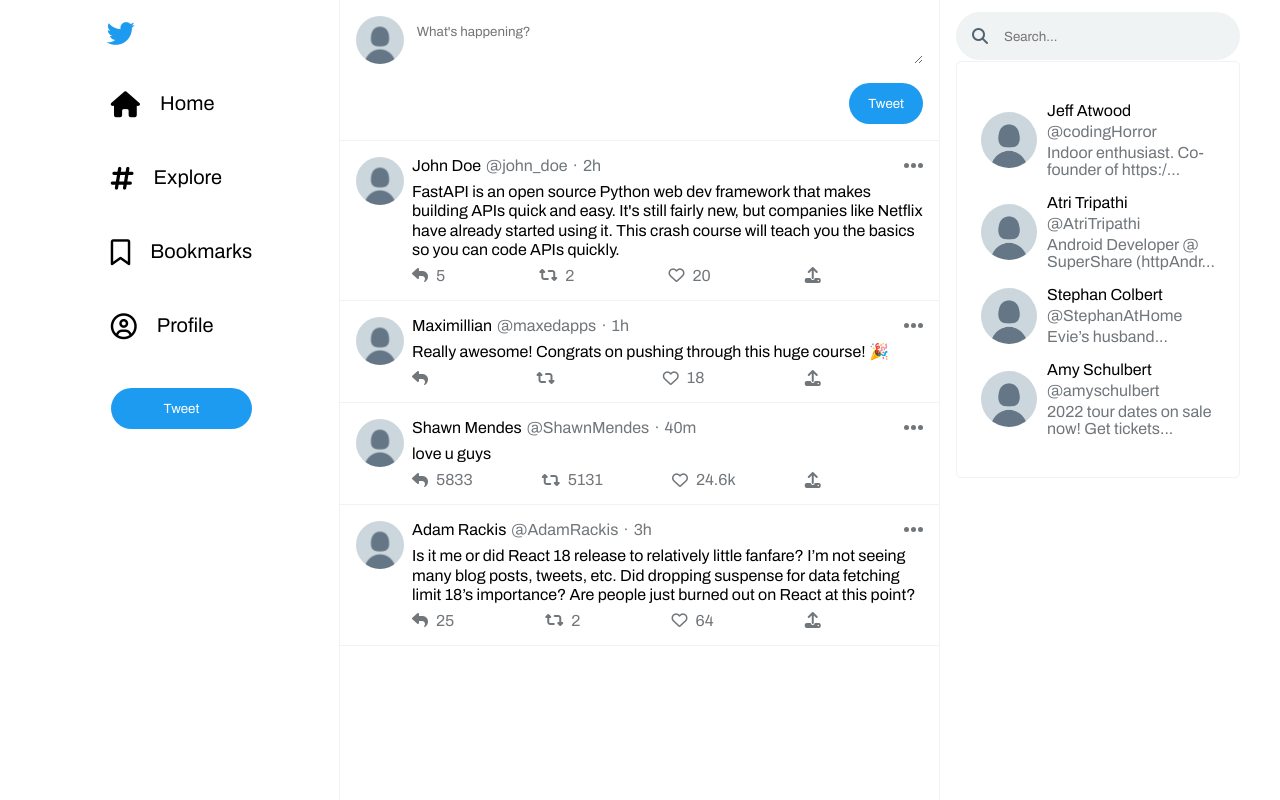
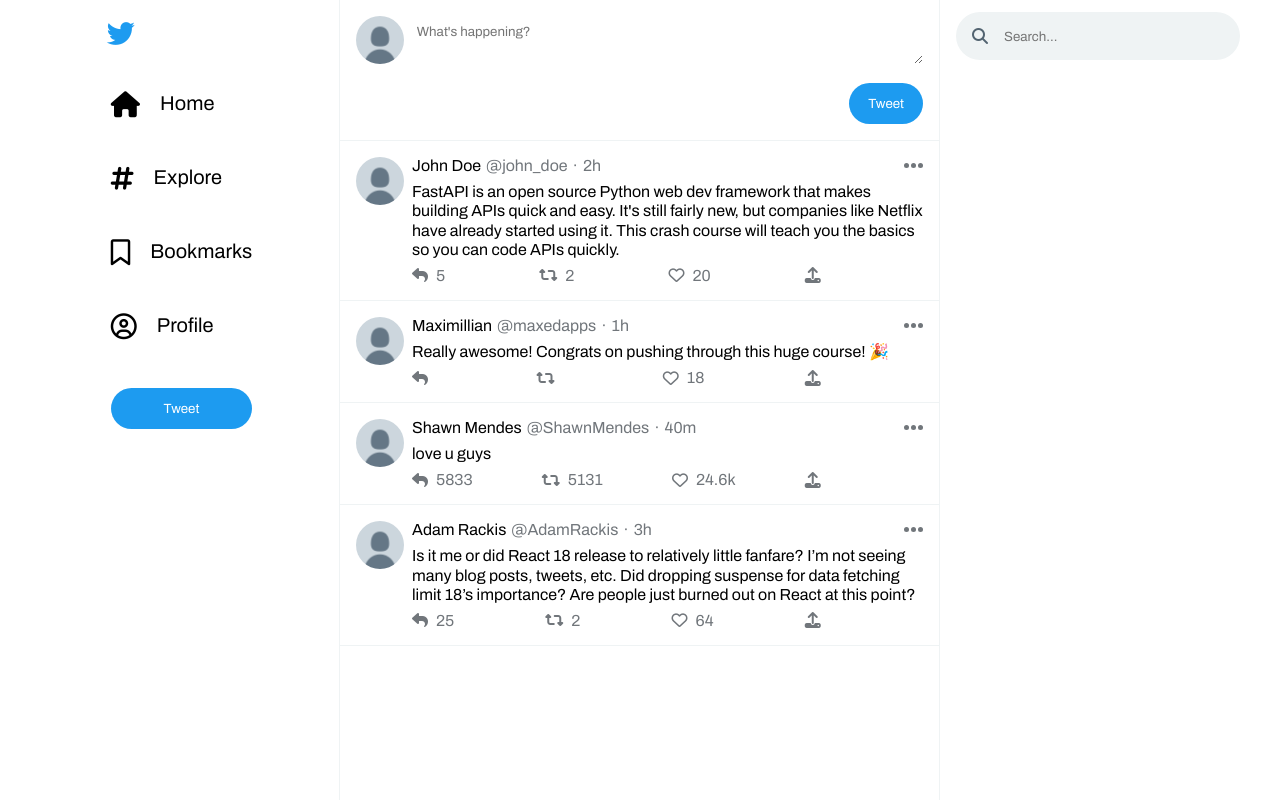
Before and after one commit to Ali-Fattahian/twitter-clone-frontend, a React (Create React App) app: page /home in a window 1280 px wide. Built offline with nearby package versions, Linux system fonts and the light colour scheme.

Commit message:
fix search results in explore page

```diff
--- a/src/components/Searchbar.js
+++ b/src/components/Searchbar.js
@@ -16,7 +16,7 @@
       <i className="fa fa-search"></i>
       <input type="search" placeholder="Search..." name="search" />
 
-      <div className={classes["search-results"]}>
+      <div className={`${classes["search-results"]} ${classes['hidden']}`}>
         {props.searchResults ? (
           <div className={classes["profiles"]}>
             {props.searchResults.map((searchResult) => (
--- a/src/components/Searchbar.module.css
+++ b/src/components/Searchbar.module.css
@@ -33,6 +33,7 @@
     display: flex;
     justify-content: flex-start;
     align-items: center;
+    background-color: var(--light-theme-background);
 }
 
 .profiles {
@@ -76,3 +77,7 @@
     font-weight: bold;
     color: var(--light-theme-color);
 }
+
+.hidden {
+    display: none;
+}
```
